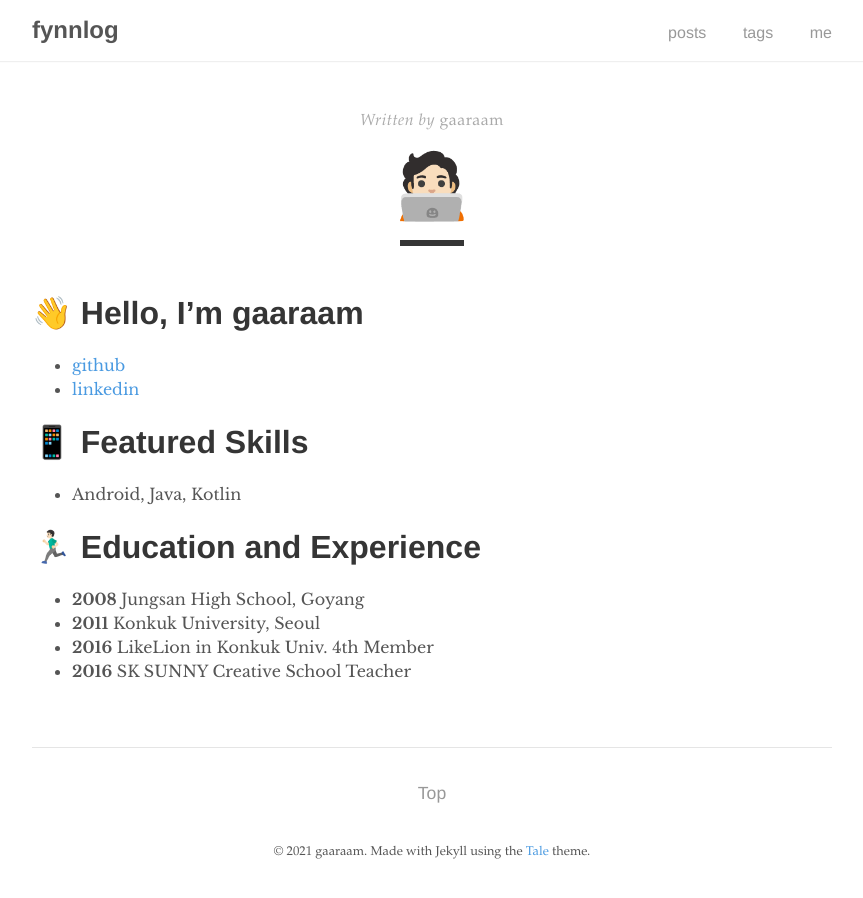
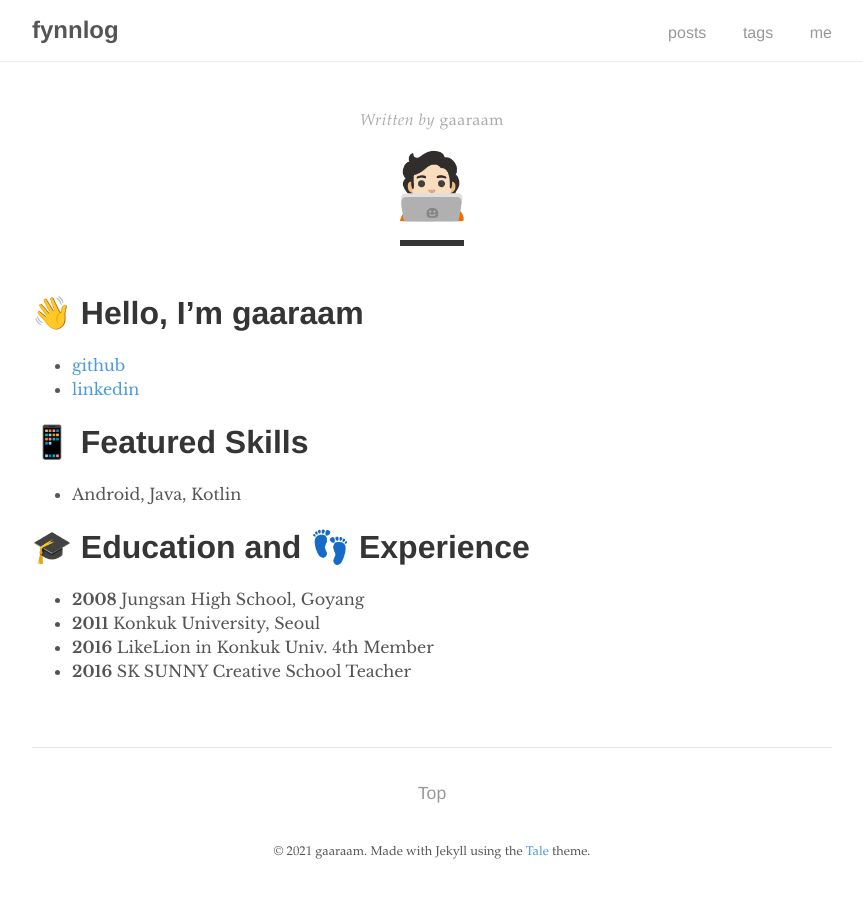
Before and after one commit to Leegaramm/Leegaramm-github.io, a Jekyll site: the page built from _pages/about.md, in a window 1280 px wide. Shown: the whole page, without its empty margins (208-1071 px from the left). Built offline with Jekyll 4.4.1, drawn with Linux system fonts in a browser that asks for light colours.

```diff
--- a/_pages/about.md
+++ b/_pages/about.md
@@ -12,7 +12,7 @@ permalink: /about/
 # 📱 Featured Skills
 - Android, Java, Kotlin
 
-# 🏃🏻‍♂️ Education and Experience
+# 🎓 Education and 👣 Experience
 - **2008** Jungsan High School, Goyang
 - **2011** Konkuk University, Seoul
 - **2016** LikeLion in Konkuk Univ. 4th Member
```
